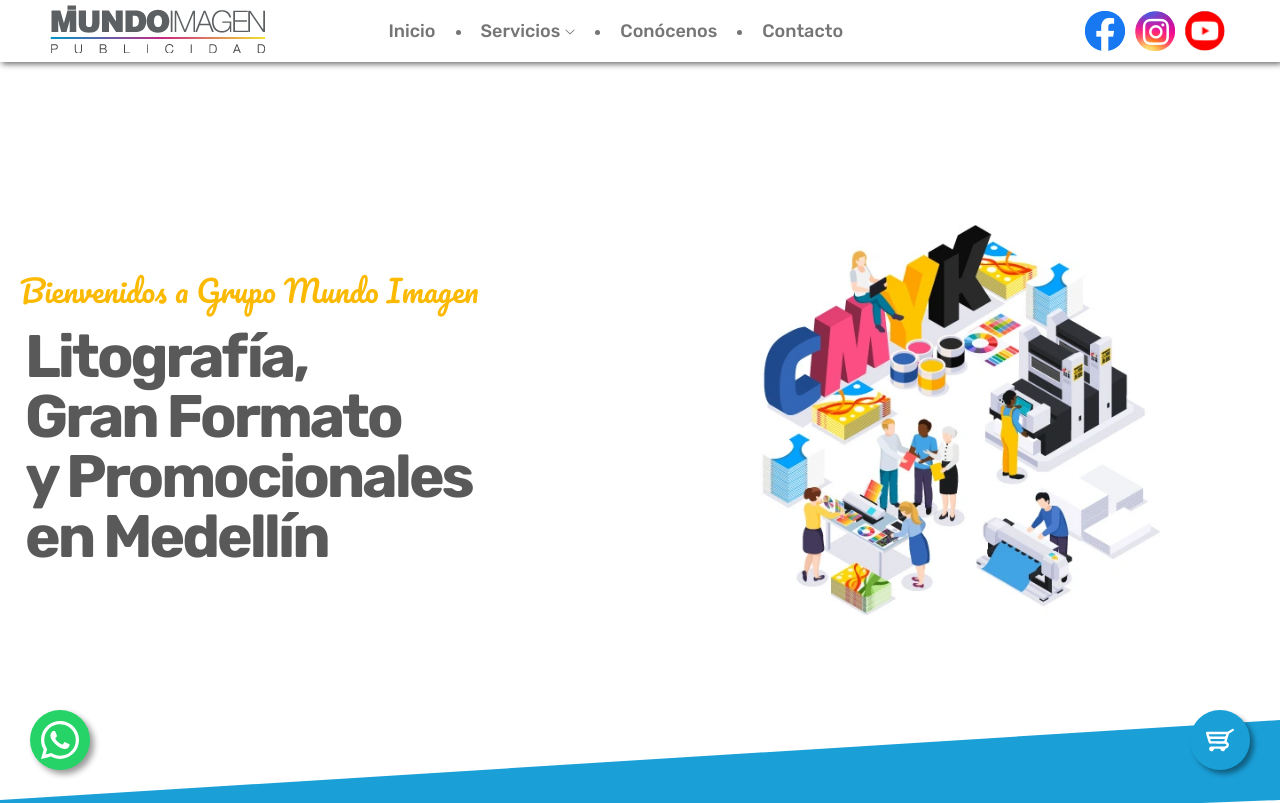
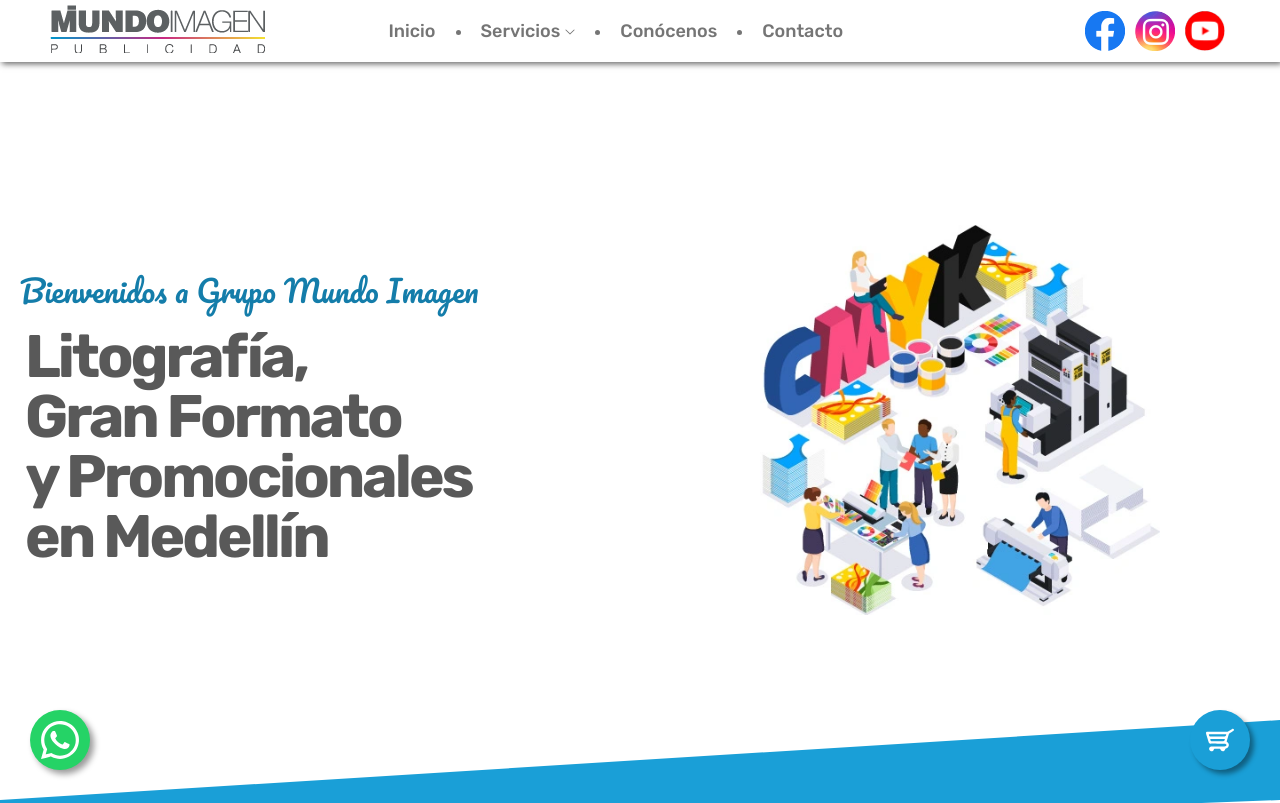
Before and after one commit to ZurielR92/mundo-imagen-web, a Next.js app: page / in a window 1280 px wide. Shown: the top 803 px of the page. Built offline with nearby package versions, Linux system fonts and the light colour scheme.

Commit message:
prueba de carga

```diff
--- a/src/Components/HomePage/Welcome/WelcomeHome.module.scss
+++ b/src/Components/HomePage/Welcome/WelcomeHome.module.scss
@@ -61,7 +61,7 @@
                 background-color: rgba(255,255,255,.8);
                 //valores que cambian en la media query
                 font-size: 13px;
-                color: darken( $resalt, 10% );
+                color: darken( $primary, 10% );
                 @include media-up( xs ) {
                     font-size: 20px;
                 }
--- a/src/Components/HomePage/Welcome/index.tsx
+++ b/src/Components/HomePage/Welcome/index.tsx
@@ -30,7 +30,7 @@ export const WelcomeHome:FC<Props> = () => {
                 </div>
 
                 <div className={styles.imageContainer}>
-                    <Image src={'/img/welcome.webp'} width={400} height={390} alt='Bienvenidos a Grupo Mundo Imagen'/>
+                    <Image src={'/img/welcome.webp'} width={400} height={390} priority alt='Bienvenidos a Grupo Mundo Imagen'/>
                 </div>
 
             </div>
```
